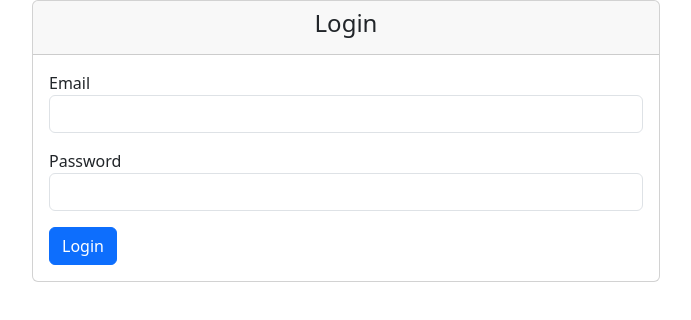
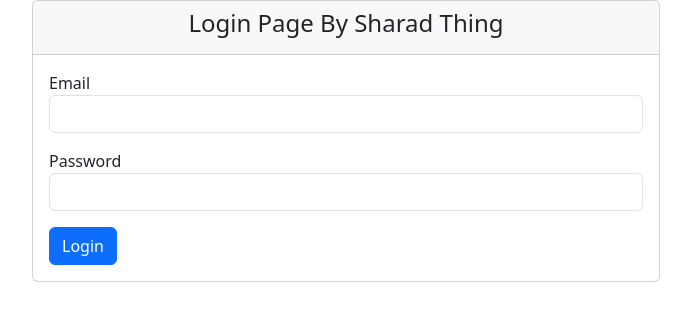
Before and after one commit to NickTamang/Advance-Anglular-Webapp-Using-Restful_API-Auth0, an Angular app: page /login in a window 1280 px wide. Shown: the top 320 px of the page, without its empty margins (294-985 px from the left). Built offline with nearby package versions, Linux system fonts and the light colour scheme.

Commit message:
changed to login page

```diff
--- a/src/app/login/login.component.html
+++ b/src/app/login/login.component.html
@@ -2,7 +2,7 @@
     <div class="col-md-6">
       <div class="card">
         <div class="card-header text-center">
-          <h4>Login</h4>
+          <h4>Login Page By Sharad Thing</h4>
         </div>
         <div class="card-body">
           <form (ngSubmit)="onSubmit()" #loginForm="ngForm">
```
